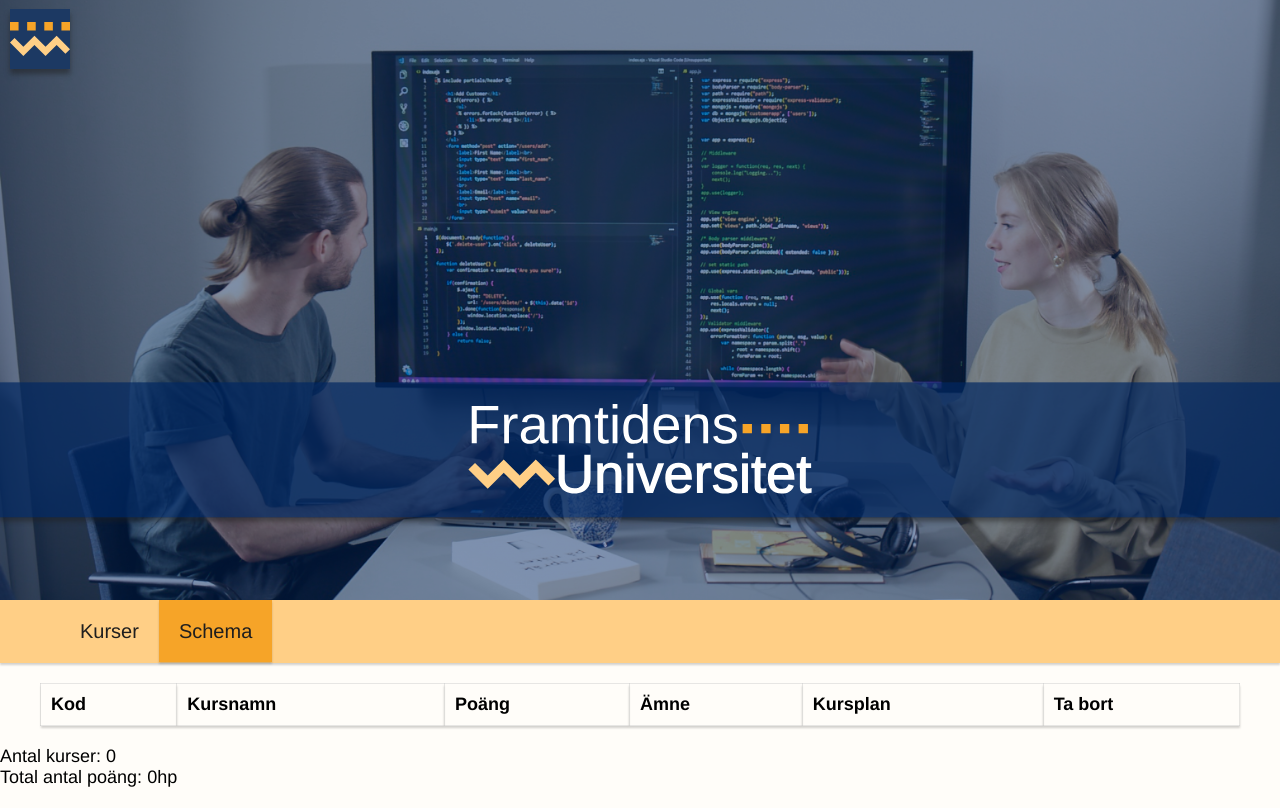
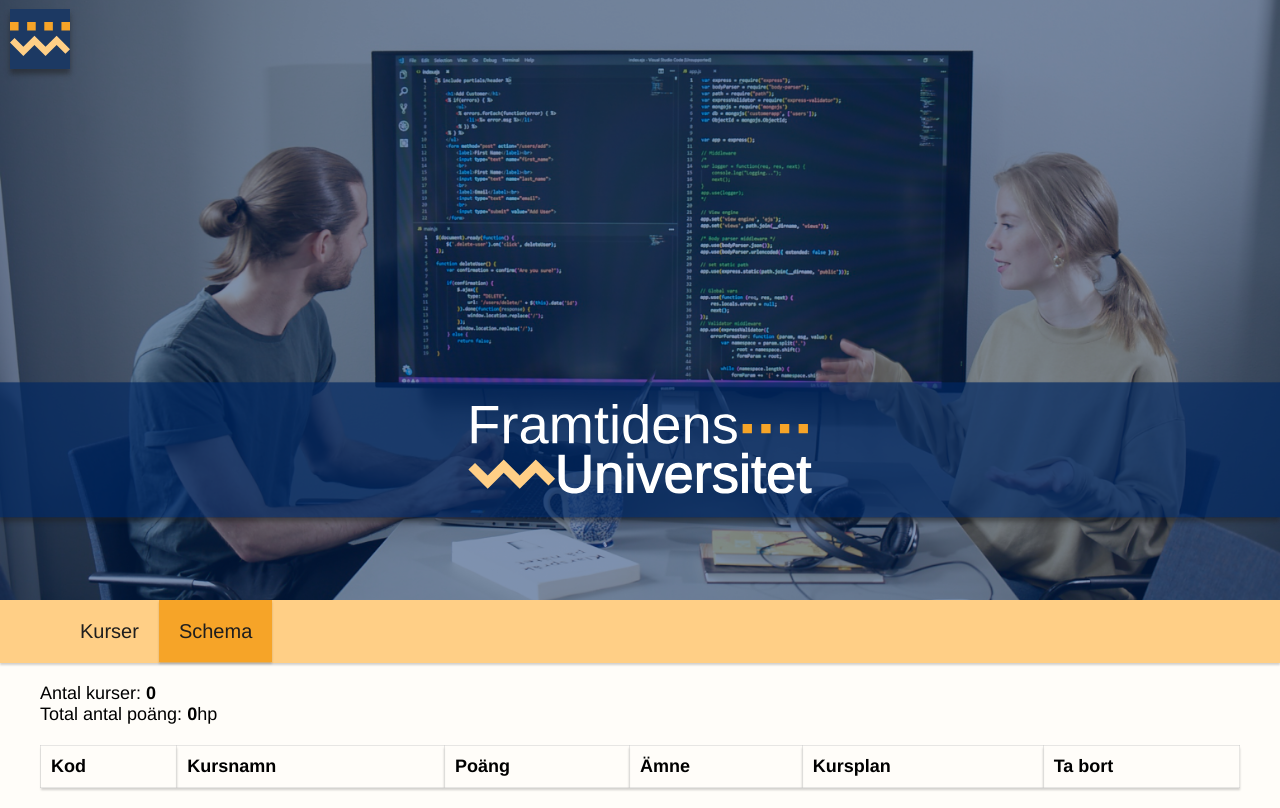
Before and after one commit to Hanin-96/dt208g-projekt, an Angular app: page /schema in a window 1280 px wide. Built offline with nearby package versions, Linux system fonts and the light colour scheme.

Commit message:
flyttat runt på element

```diff
--- a/src/app/course-schema/course-schema.component.css
+++ b/src/app/course-schema/course-schema.component.css
@@ -0,0 +1,25 @@
+/*btn lägg till*/
+.btn-delete {
+    font-size: 2rem;
+    padding: 0.5rem 2rem;
+    background-color: #FFCF86;
+    border: none;
+    box-shadow: 0px 2px 2px 0px rgba(30, 30, 30, 0.2);
+    transition: all 0.2s ease-out;
+}
+
+.btn-delete:hover {
+    background-color: #F6A428;
+    transform: scale(1.1);
+    cursor: pointer;
+}
+
+.schedule-text {
+    margin: 2rem auto;
+    max-width: 120rem;
+    width: 100%;
+}
+
+.schedule-text span {
+    font-weight: bold;
+}
--- a/src/app/course-schema/course-schema.component.html
+++ b/src/app/course-schema/course-schema.component.html
@@ -1,3 +1,7 @@
+<div class="schedule-text">
+    <p>Antal kurser: <span>{{scheduleCourseData.length}}</span></p>
+    <p>Total antal poäng: <span>{{courseTotalPoints()}}</span>hp</p>
+</div>
 
 <div class="table-wrap">
     <table>
@@ -23,8 +27,3 @@
         </tr>
     </table>
 </div>
-
-<div class="schedule-text">
-    <p>Antal kurser: <span>{{scheduleCourseData.length}}</span></p>
-    <p>Total antal poäng: <span>{{courseTotalPoints()}}</span>hp</p>
-</div>
```
